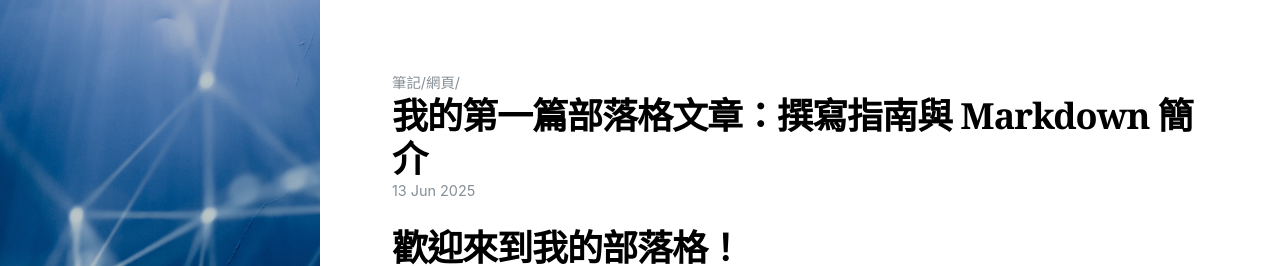
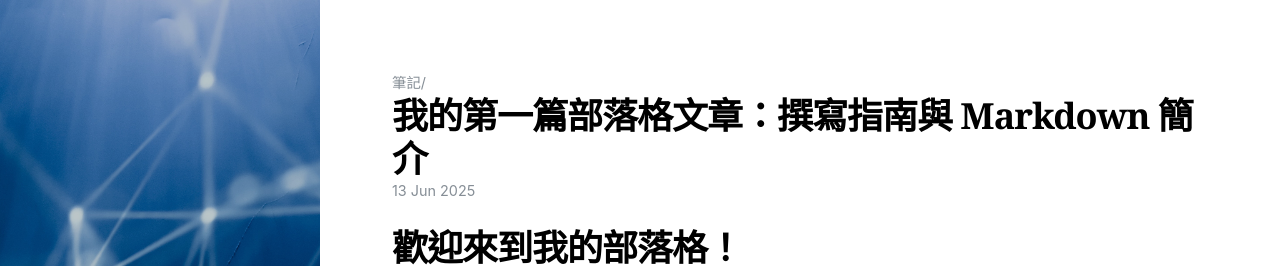
Before and after one commit to rkuo2000/EdgeAI-course, a Jekyll site: the page built from _posts/2025-06-01-post-and-markdown-guide.md, in a window 1280 px wide and 900 px high. Shown: the top 266 px of the window. Built offline with Jekyll 4.4.1, drawn with Linux system fonts in a browser that asks for light colours; nearby versions of some CDN libraries.

Commit message:
Update 2025-06-01-post-and-markdown-guide.md

```diff
--- a/_posts/2025-06-01-post-and-markdown-guide.md
+++ b/_posts/2025-06-01-post-and-markdown-guide.md
@@ -2,8 +2,8 @@
 layout: post # 指定文章佈局，通常是 post
 title: 我的第一篇部落格文章：撰寫指南與 Markdown 簡介
 date: 2025-06-13 11:30:00 +0800 # 發表日期和時間 (請根據您當前的時區調整 +0800 代表 UTC+8)
-categories: [筆記, 網頁] # 文章分類，您可以自訂
-tags: [測試, Markdown, blog] # 文章標籤，您可以自訂
+categories: [筆記] # 文章分類，您可以自訂
+tags: [測試, blog] # 文章標籤，您可以自訂
 description: 這篇文章是我的第一篇部落格文章，旨在說明如何撰寫新文章以及 Markdown 的基本語法。
 mathjax: false # 如果這篇文章不需要顯示數學公式，請設為 false
 comments: true # 如果這篇文章需要啟用評論，請設為 true
```
